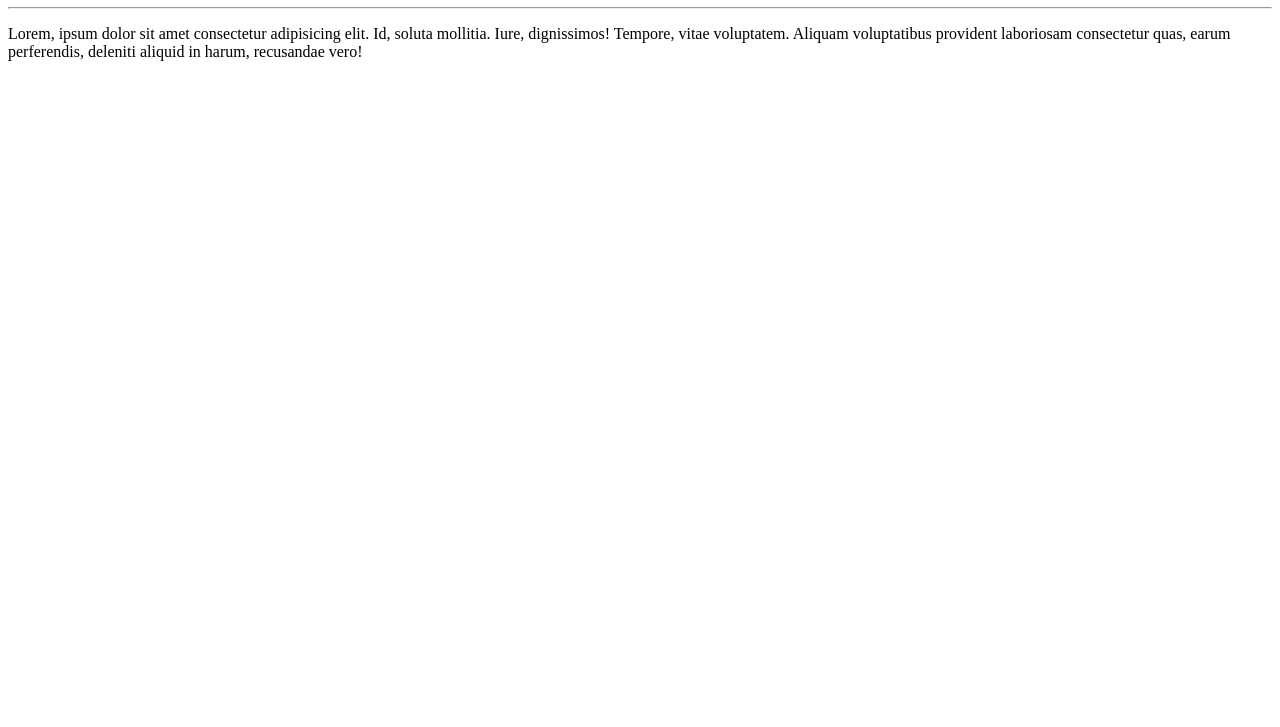
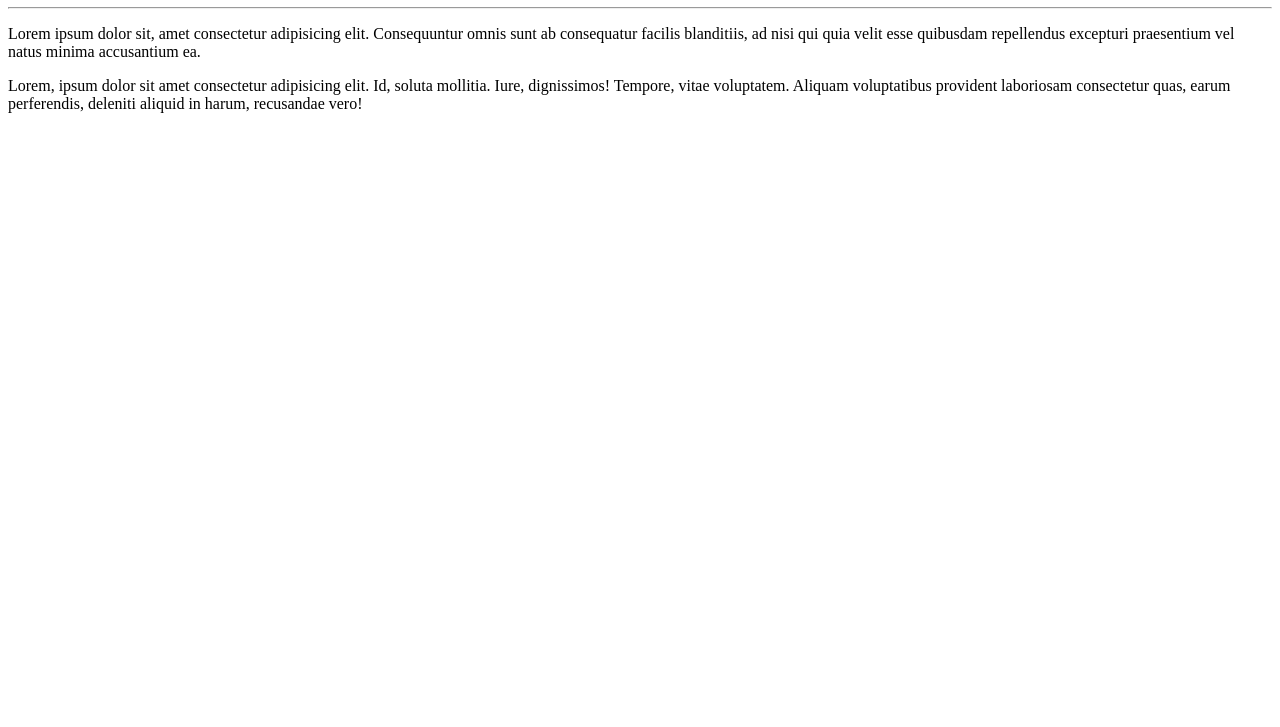
Before and after one commit to carlosaljuniorcg/Hello-Word, a plain HTML site: page site-exemplo/index.html in a window 1280 px wide. Shown: the part 73-800 px from the top of the page. Drawn offline with Linux system fonts and the light colour scheme.

Commit message:
Adicionei um paragrafo

```diff
--- a/site-exemplo/index.html
+++ b/site-exemplo/index.html
@@ -9,6 +9,7 @@
 <body>
     <h1>Olá, mundo!</h1>
     <hr>
+    <p>Lorem ipsum dolor sit, amet consectetur adipisicing elit. Consequuntur omnis sunt ab consequatur facilis blanditiis, ad nisi qui quia velit esse quibusdam repellendus excepturi praesentium vel natus minima accusantium ea.</p>
     <p>Lorem, ipsum dolor sit amet consectetur adipisicing elit. Id, soluta mollitia. Iure, dignissimos! Tempore, vitae voluptatem. Aliquam voluptatibus provident laboriosam consectetur quas, earum perferendis, deleniti aliquid in harum, recusandae vero!</p>
 </body>
 </html>
```
